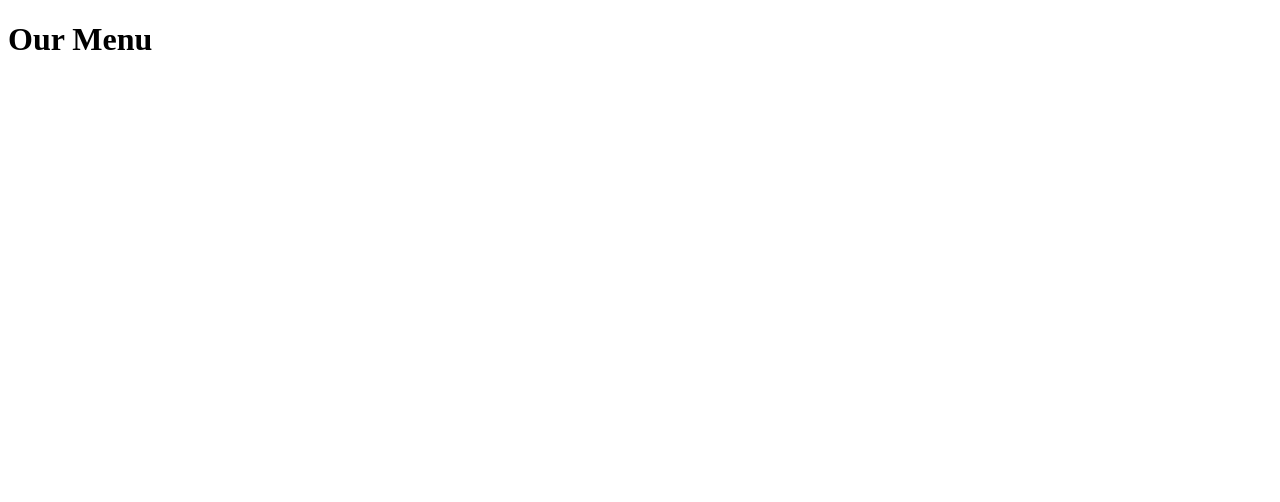
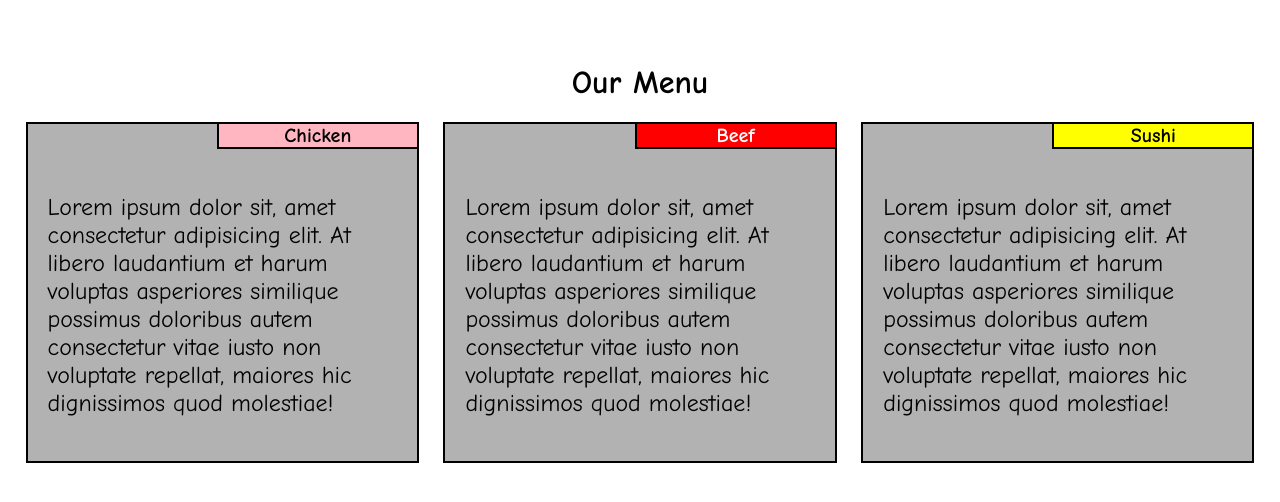
Before and after one commit to Aparna-024/Html-css-js-course, a plain HTML site: page index.html in a window 1280 px wide. Drawn offline with Linux system fonts and the light colour scheme.

Commit message:
layout complete

```diff
--- a/css/style.css
+++ b/css/style.css
@@ -0,0 +1,83 @@
+* {
+  box-sizing: border-box;
+}
+body {
+  margin: 0;
+  padding: 0;
+  font-family: "Comic Sans MS", cursive, sans-serif;
+}
+.row {
+  display: flex;
+  flex-direction: row;
+  margin-inline: 2%;
+  margin-bottom: 2%;
+  gap: 2%;
+  flex-wrap: wrap;
+}
+.box {
+  width: 32%;
+  background-color: rgba(0, 0, 0, 0.3);
+  border: 2px solid black;
+  margin-bottom: 1rem;
+}
+.box h2 {
+  width: 200px;
+  text-align: center;
+  border-left: 2px solid black;
+  border-bottom: 2px solid black;
+  margin: 0;
+  font-size: 20px;
+  margin-left: auto;
+}
+.box p {
+  font-size: 1.5rem;
+  padding: 20px;
+}
+.menu {
+  margin-top: 5%;
+  margin-bottom: 7%;
+}
+.menu h1 {
+  text-align: center;
+}
+
+.color1 {
+  background-color: #ffb6c1;
+}
+.color2 {
+  background-color: #ff0000;
+  color: white;
+}
+.color3 {
+  background-color: #ffff00;
+}
+
+@media (min-width: 992px) {
+  .box1 {
+    width: 32%;
+  }
+  .box2 {
+    width: 32%;
+  }
+  .box3 {
+    width: 32%;
+  }
+}
+
+@media (min-width: 768px) and (max-width: 991px) {
+  .box1,
+  .box2 {
+    width: 49%;
+  }
+
+  .box3 {
+    width: 100%;
+  }
+}
+@media (min-width: 0px) and (max-width: 767px) {
+  .box1,
+  .box2,
+  .box3 {
+    width: 100%;
+  }
+}
--- a/index.html
+++ b/index.html
@@ -12,6 +12,35 @@
   <body>
     <div class="menu">
       <h1>Our Menu</h1>
+      <div class="row">
+        <div class="box box1">
+          <h2 class="color1">Chicken</h2>
+          <p>
+            Lorem ipsum dolor sit, amet consectetur adipisicing elit. At libero
+            laudantium et harum voluptas asperiores similique possimus doloribus
+            autem consectetur vitae iusto non voluptate repellat, maiores hic
+            dignissimos quod molestiae!
+          </p>
+        </div>
+        <div class="box box2">
+          <h2 class="color2">Beef</h2>
+          <p>
+            Lorem ipsum dolor sit, amet consectetur adipisicing elit. At libero
+            laudantium et harum voluptas asperiores similique possimus doloribus
+            autem consectetur vitae iusto non voluptate repellat, maiores hic
+            dignissimos quod molestiae!
+          </p>
+        </div>
+        <div class="box box3">
+          <h2 class="color3">Sushi</h2>
+          <p>
+            Lorem ipsum dolor sit, amet consectetur adipisicing elit. At libero
+            laudantium et harum voluptas asperiores similique possimus doloribus
+            autem consectetur vitae iusto non voluptate repellat, maiores hic
+            dignissimos quod molestiae!
+          </p>
+        </div>
+      </div>
     </div>
   </body>
 </html>
```
